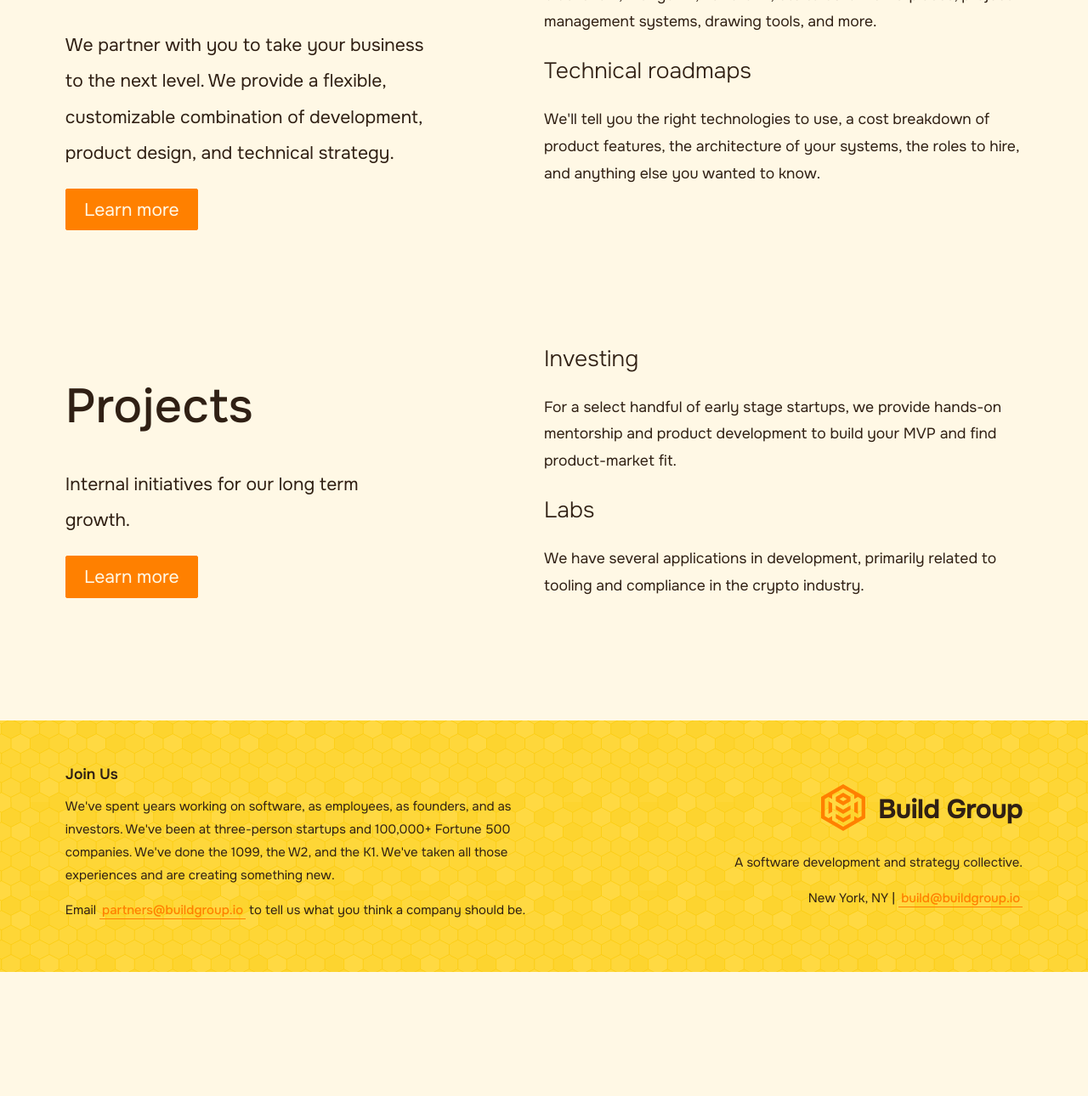
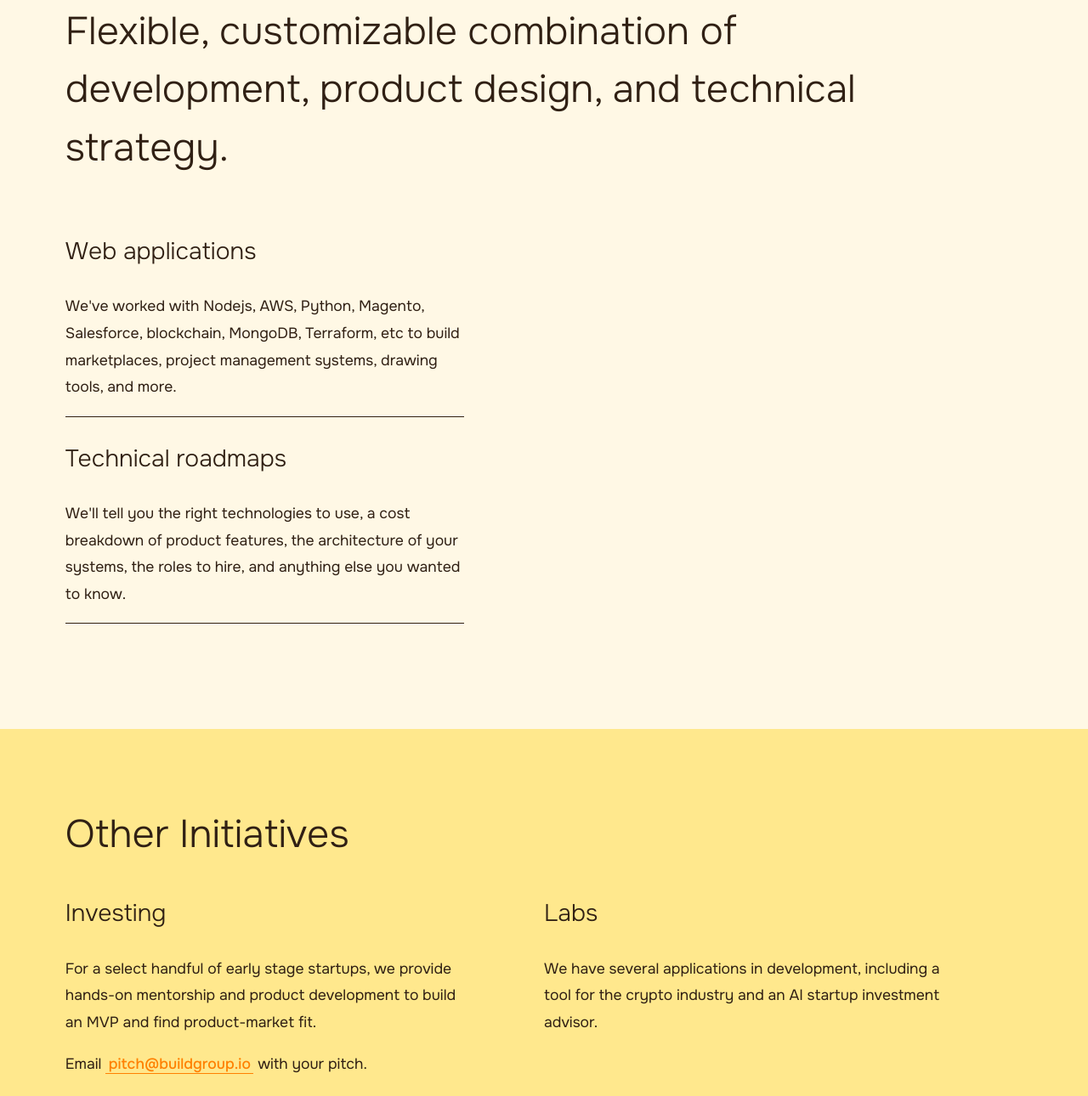
Before and after one commit to bldgrp/bldgrp.github.com, a plain HTML site: page index.html in a window 1280 px wide. Shown: the part 920-2210 px from the top of the page at 85% size. Before the commit the page ends 2064 px from the top, so only its background shows below. Drawn offline with nearby package versions, Linux system fonts and the light colour scheme.

Commit message:
larger text, layout

```diff
--- a/css/style.css
+++ b/css/style.css
@@ -15,18 +15,20 @@ html {
 
 h1 {
     font-weight: 500;
-    font-size: 3.2em;
+    font-size: 4em;
     color: var(--bp-black);
 }
 
 h2 {
     font-weight: 300;
-    font-size:2.2em;
+    font-size:2.6em;
+    line-height: 1.5em;
 }
 
 h3 {
     font-weight: 300;
-    font-size: 1.5em;
+    font-size: 1.6em;
+    line-height: 1.5em;
 }
 
 h4 {
@@ -37,11 +39,6 @@ h4 {
 
 p {
     line-height: 1.8em;
-}
-
-.lead {
-    line-height: 2em;
-    font-size:1.2em;
 }
 
 .small {
@@ -63,7 +60,7 @@ p {
     border:1px solid var(--bp-orange);
 }
 
-a.inline-link {
+a.link-inline {
     text-decoration: none;
     border-bottom:1px solid var(--bp-orange);
     color: var(--bp-orange);
@@ -71,13 +68,13 @@ a.inline-link {
     padding: 0 0.2em;
 }
 
-a.inline-link:focus, a.inline-link:hover {
+a.link-inline:focus, a.link-inline:hover {
     border-bottom:none;
     background: var(--bp-orange);
     color:var(--bp-white);
 }
 
-a.inline-link:active {
+a.link-inline:active {
     border-bottom:1px solid var(--bp-orange);
 }
 
@@ -122,7 +119,7 @@ a.inline-link:active {
     top:0.3em;
 }
 
-.hero a.inline-link:focus, .hero a.inline-link:hover {
+.hero a.link-inline:focus, .hero a.link-inline:hover {
     background: var(--bp-white);
     color:var(--bp-orange);
 }
@@ -149,17 +146,34 @@ a.inline-link:active {
 
 .hero .logo {
     padding-top:0.5em;
-    padding-bottom:0.2em;
-    font-size:5em;
+    font-size:6em;
+}
+
+.services{
+    padding: 0.5em 0 6em 0;
+}
+
+.service-sub {
+    border-bottom:1px solid var(--bp-black);
+}
+
+.contact {
+    background:var(--bp-white);
+    padding:1em 0 3.5em 0;
 }
 
 .projects {
-    background:var(--bp-white);
-    padding-bottom: 6em;
+    background:var(--bp-light-yellow);
+    padding-top:2em;
+    padding-bottom:3.5em;
+}
+
+.projects h2 {
+    margin-bottom:0.2em;
 }
 
 .footer {
-    padding:1.5em 0;
+    padding:2.5em 0 2em;
     background-color: var(--bp-yellow);
     background-image: url('../img/hex-tile.svg');
     background-size: 20%;
@@ -167,15 +181,11 @@ a.inline-link:active {
 }
 @media screen and (min-width: 48em)	{
     .hero .logo {
-        padding-top:0.8em;
         font-size:7em;
     }
 
     .footer {
         background-size: 7%;
-    }
-    .services{
-        padding:3em 0;
     }
 }
 
@@ -183,6 +193,9 @@ a.inline-link:active {
     .hero .logo {
         font-size:8em;
     }
+    .contact {
+        padding:2em 0 4.1em 0;
+    }
 }
 .footer  .logo {
     padding:0.5em 0;
--- a/index.html
+++ b/index.html
@@ -43,8 +43,8 @@
                 <div class="content">
                     <div class="logo">Build Group</div> <!-- put the logo image -->
                     <h2>We are builders, investors, owners.</h2>
-                    <p class="lead">We have over 30 years of experience in developing and growing software companies, from e-commerce, to real estate, to crypto. </p>
-                    <p>Email <a class="inline-link" href="mailto:build@buildgroup.io">build@buildgroup.io</a> to discuss what we can build together.</p>
+                    <h3 class="">We have over 20 years of experience in developing and growing software companies, from e-commerce, to real estate, to crypto. </h3>
+                    <p>Email <a class="link-inline" href="mailto:build@buildgroup.io">build@buildgroup.io</a> to discuss what we can build together.</p>
                 </div>
             </section>
         </div>
@@ -53,48 +53,59 @@
     <section class="services">
         <div class="content">
             <div class="pure-g">
-                <div class="pure-u-1 pure-u-md-9-24">
+                <div class="pure-u-1 pure-u-md-20-24">
                     <h1>Consulting</h1>
-                    <p class="lead">We partner with you to take your business to the next level. We provide a flexible, customizable combination of development, product design, and technical strategy.</p>
-                    <p class="lead"><a class="pure-button button-primary" href="mailto:build@buildgroup.io">Learn more</a></p>
+                    <h2>Flexible, customizable combination of development, product design, and technical strategy.</h2>
                 </div>
-                <div class="pure-u-1 pure-u-md-3-24"></div>
-                <div class="pure-u-1 pure-u-md-12-24">
+            </div>
+
+            <div class="pure-g">
+                <div class="pure-u-1 pure-u-md-10-24">
+                    <div class="service-sub">
                         <h3>Web applications</h3>
                         <p>We've worked with Nodejs, AWS, Python, Magento, Salesforce, blockchain, MongoDB, Terraform, etc to build marketplaces, project management systems, drawing tools, and more.</p>
-
+                    </div>
+                    <div class="service-sub">
                         <h3>Technical roadmaps</h3>
                         <p>We'll tell you the right technologies to use, a cost breakdown of product features, the architecture of your systems, the roles to hire, and anything else you wanted to know.</p>
                     </div>
                 </div>
             </div>
+            <!-- insert cool image here -->
+        </div>
     </section>
     <section class="projects">
         <div class="content">
+            <h2>Other Initiatives</h2>
             <div class="pure-g">
-                <div class="pure-u-1 pure-u-md-9-24">
-                    <h1>Projects</h1>
-                    <p class="lead">Internal initiatives for our long term growth.</p>
-                    <p class="lead"><a class="pure-button button-primary" href="mailto:pitch@buildgroup.io">Learn more</a></p>
+                <div class="pure-u-1 pure-u-md-10-24 ">
+                    <h3>Investing</h3>
+                    <p>For a select handful of early stage startups, we provide hands-on mentorship and product development to build an MVP and find product-market fit.</p>
+                    <p>Email <a href="mailto:pitch@buildgroup.io" class="link-inline">pitch@buildgroup.io</a> with your pitch.</p>
                 </div>
-                <div class="pure-u-1 pure-u-md-3-24"></div>
-                <div class="pure-u-1 pure-u-md-12-24 ">
-                    <h3>Investing</h3>
-                    <p>For a select handful of early stage startups, we provide hands-on mentorship and product development to build your MVP and find product-market fit.</p>
-
+                <div class="pure-u-1 pure-u-md-2-24"></div>
+                <div class="pure-u-1 pure-u-md-10-24 ">
                     <h3>Labs</h3>
-                    <p>We have several applications in development, primarily related to tooling and compliance in the crypto industry.</p>
+                    <p>We have several applications in development, including a tool for the crypto industry and an AI startup investment advisor. </p>
                 </div>
+            </div>
+        </div>
+    </section>
+    <section class="contact text-center">
+        <div class="content">
+            <div class="text-center">
+                <h2>Take your business to the next level.</h2>
+                <a class="pure-button button-primary" href="mailto:build@buildgroup.io">Contact Us</a>
             </div>
         </div>
     </section>
     <footer class="footer">
         <div class="content">
             <div class="pure-g">
-                <div class="pure-u-1 pure-u-md-12-24">
+                <div class="pure-u-1 pure-u-md-10-24">
                     <h4>Join Us</h4>
                     <p class="small">We've spent years working on software, as employees, as founders, and as investors. We've been at three-person startups and 100,000+ Fortune 500 companies. We've done the 1099, the W2, and the K1. We've taken all those experiences and are creating something new.</p>
-                    <p class="small">Email <a href="partners@buildgroup.io" class="inline-link">partners@buildgroup.io</a> to tell us what you think a company should be.</p>
+                    <p class="small">Email <a href="partners@buildgroup.io" class="link-inline">partners@buildgroup.io</a> to tell us what you think a company should be.</p>
                 </div>
                 <div class="pure-u-1 pure-u-md-3-24"></div>
 
@@ -109,7 +120,7 @@
                         <span class="logo-text">Build Group</span>
                     </div>
                     <p class="small">A software development and strategy collective.</p>
-                    <p class="small">New York, NY | <a class="inline-link" href="mailto:build@buildgroup.io">build@buildgroup.io</a></p>
+                    <p class="small">New York, NY | <a class="link-inline" href="mailto:build@buildgroup.io">build@buildgroup.io</a></p>
                 </div>
             </div>
         </div>
```
Lines whose indentation alone changed are shown as unchanged.
